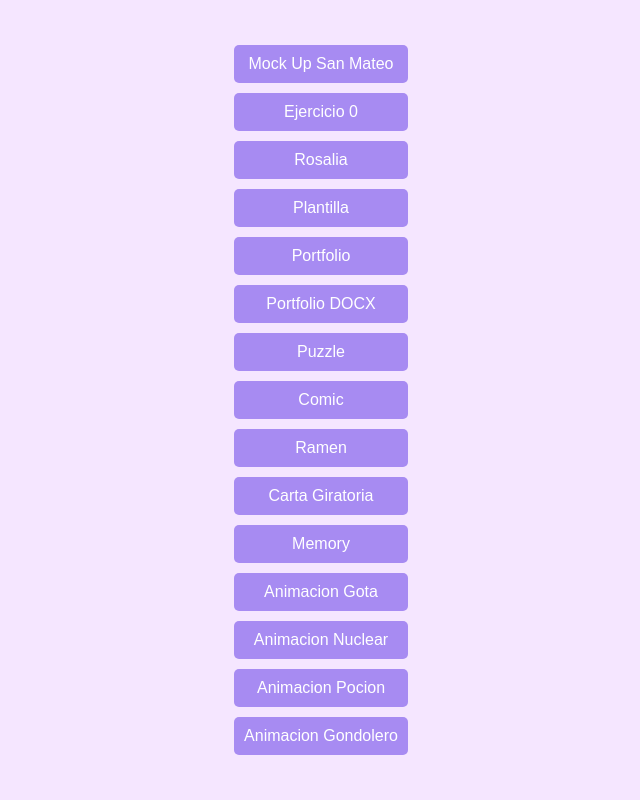
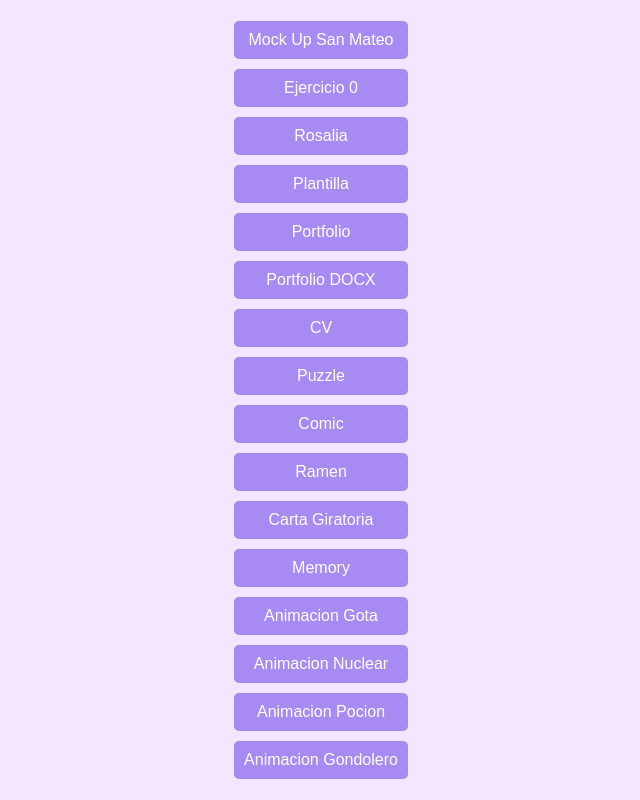
Before and after one commit to Jon2513/DISENO, a plain HTML site: page index.html in a window 1280 px wide. Shown: the whole page, without its empty margins (319-959 px from the left). Drawn offline with Linux system fonts and the light colour scheme.

Commit message:
Update index.html

```diff
--- a/index.html
+++ b/index.html
@@ -45,6 +45,7 @@
         <a href="plantilla/index.html">Plantilla</a>
         <a href="portfolio/prueba.html">Portfolio</a>
         <a href="PortfolioJonP.docx">Portfolio DOCX</a>
+        <a href="CV/codigo/index.html">CV</a>
         <a href="puzzleTransicion/index.html">Puzzle</a>
         <a href="comic/index.html">Comic</a>
         <a href="cocinar/index.html">Ramen</a>
```
